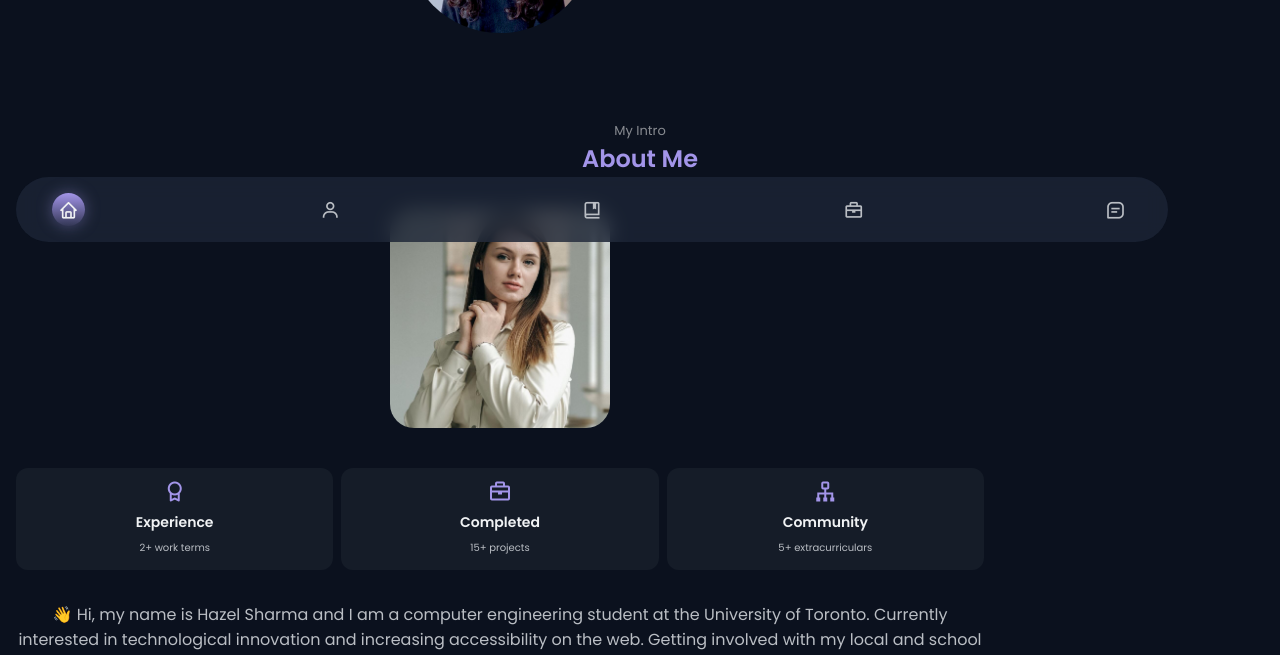
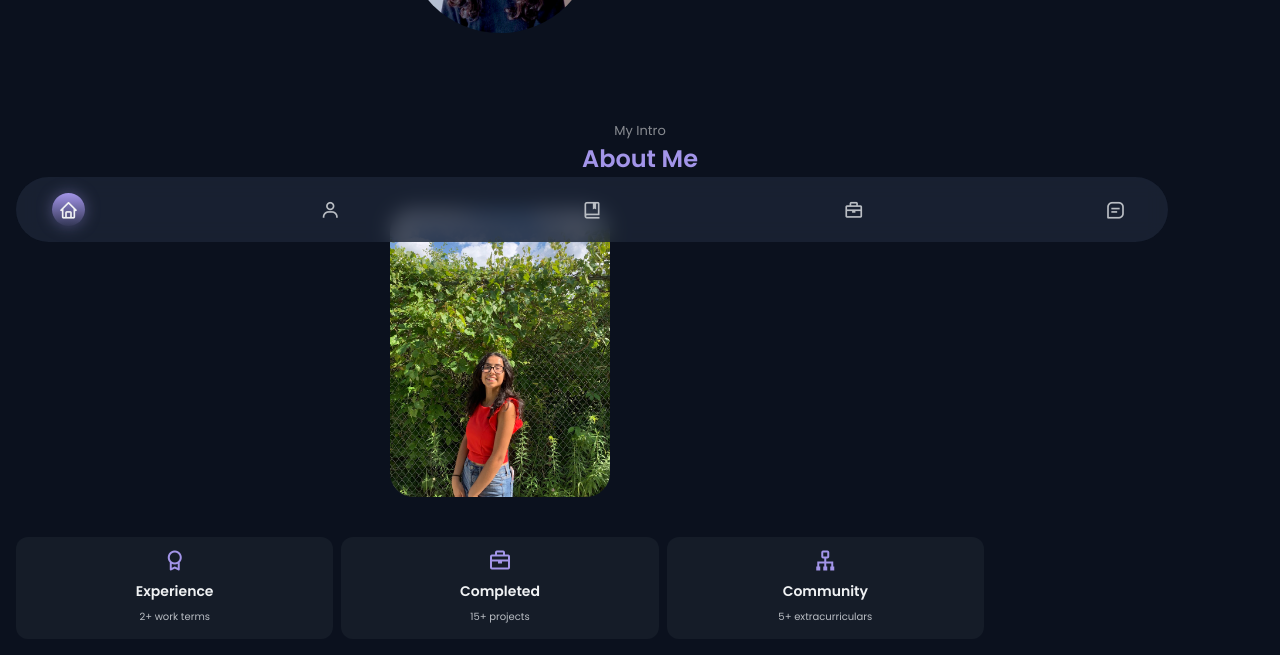
Before and after one commit to HazelSharma/HazelSharma.github.io, a plain HTML site: page index.html in a window 1280 px wide. Shown: the part 542-1197 px from the top of the page. Drawn offline with nearby package versions, Linux system fonts and the light colour scheme.

Commit message:
Uploaded new photo for about section

```diff
--- a/index.html
+++ b/index.html
@@ -113,7 +113,7 @@
                 <h2 class="section__title">About Me</h2>
 
                 <div class="about_container container grid">
-                    <img src="assets/img/about.jpg" alt="" class="about_img">
+                    <img src="assets/img/green-Me.jpg" alt="" class="about_img">
 
                     <div class="about_data">
                         <div class="about_info">
```
Also changed, not shown: assets/img/green-Me.jpg (added).
